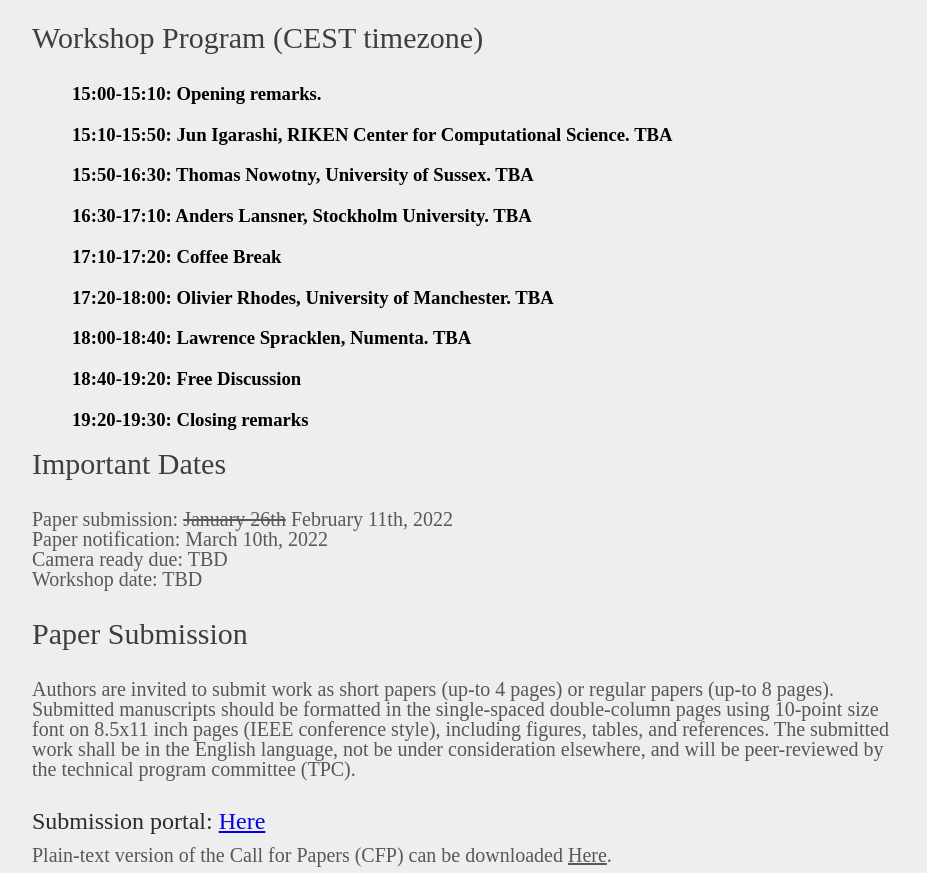
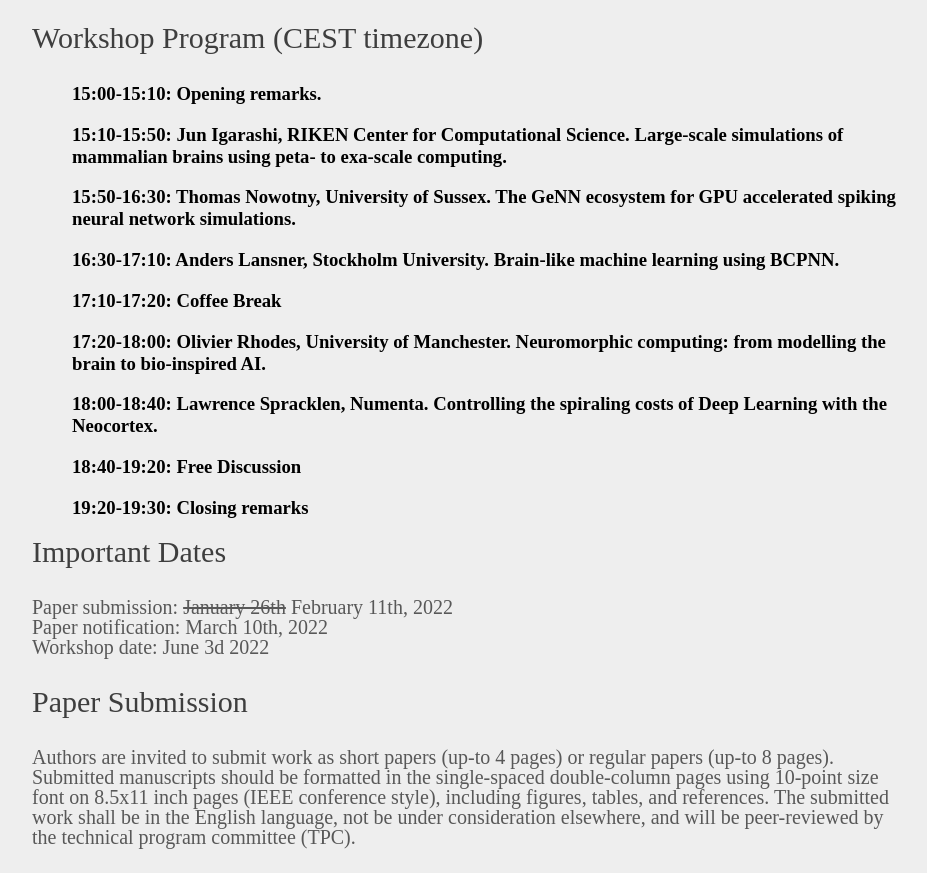
Before and after one commit to cortex-ws/cortex-ws.github.io, a plain HTML site: page index.html in a window 1280 px wide. Shown: the part 1480-2353 px from the top of the page, without its empty margins (168-1095 px from the left). Drawn offline with Linux system fonts and the light colour scheme.

Commit message:
talk titles

```diff
--- a/index.html
+++ b/index.html
@@ -62,17 +62,19 @@
 			<ul>
 			    <h3>15:00-15:10: Opening remarks.</h3>
 
-			    <h3>15:10-15:50: Jun Igarashi, RIKEN Center for Computational Science. TBA</h3>
+			    <h3>15:10-15:50: Jun Igarashi, RIKEN Center for Computational Science. Large-scale simulations of mammalian brains using peta- to exa-scale computing.
+</h3>
 
-			    <h3>15:50-16:30: Thomas Nowotny, University of Sussex. TBA</h3>
+			    <h3>15:50-16:30: Thomas Nowotny, University of Sussex. The GeNN ecosystem for GPU accelerated spiking neural network simulations.</h3>
 
-			    <h3>16:30-17:10: Anders Lansner, Stockholm University. TBA</h3>
+			    <h3>16:30-17:10: Anders Lansner, Stockholm University. Brain-like machine learning using BCPNN.</h3>
 
 			    <h3>17:10-17:20: Coffee Break</h3>
 
-			    <h3>17:20-18:00: Olivier Rhodes, University of Manchester. TBA </h3>
+			    <h3>17:20-18:00: Olivier Rhodes, University of Manchester. Neuromorphic computing: from modelling the brain to bio-inspired AI. </h3>
 
-			    <h3>18:00-18:40: Lawrence Spracklen, Numenta. TBA</h3>
+			    <h3>18:00-18:40: Lawrence Spracklen, Numenta. Controlling the spiraling costs of Deep Learning with the Neocortex.
+</h3>
 
 			    <h3>18:40-19:20: Free Discussion</h3>
 
@@ -84,8 +86,7 @@
 			<h1 id="dates">Important Dates</h1>
 				<p> Paper submission: <s>January 26th</s> February 11th, 2022<br>
 				    Paper notification: March 10th, 2022<br>
-				    Camera ready due: TBD<br>
-				    Workshop date: TBD</p>
+				    Workshop date: June 3d 2022</p>
 
 			<h1 id="papsubmission">Paper Submission</h1>
 
```
